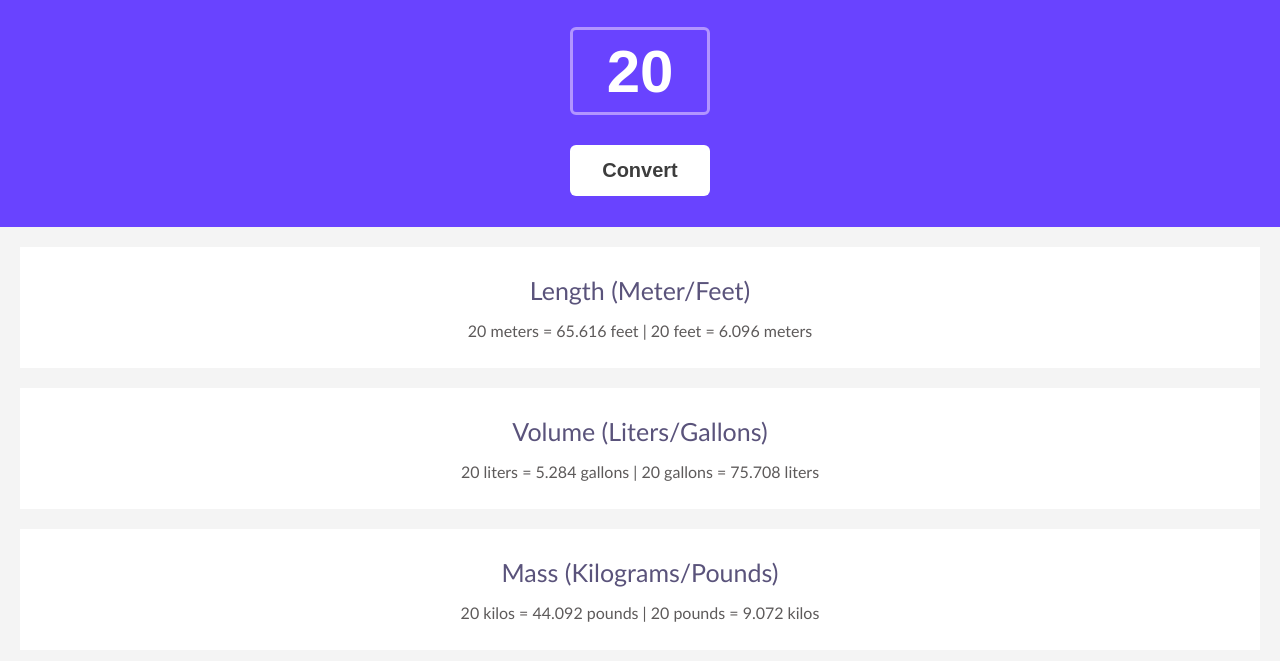
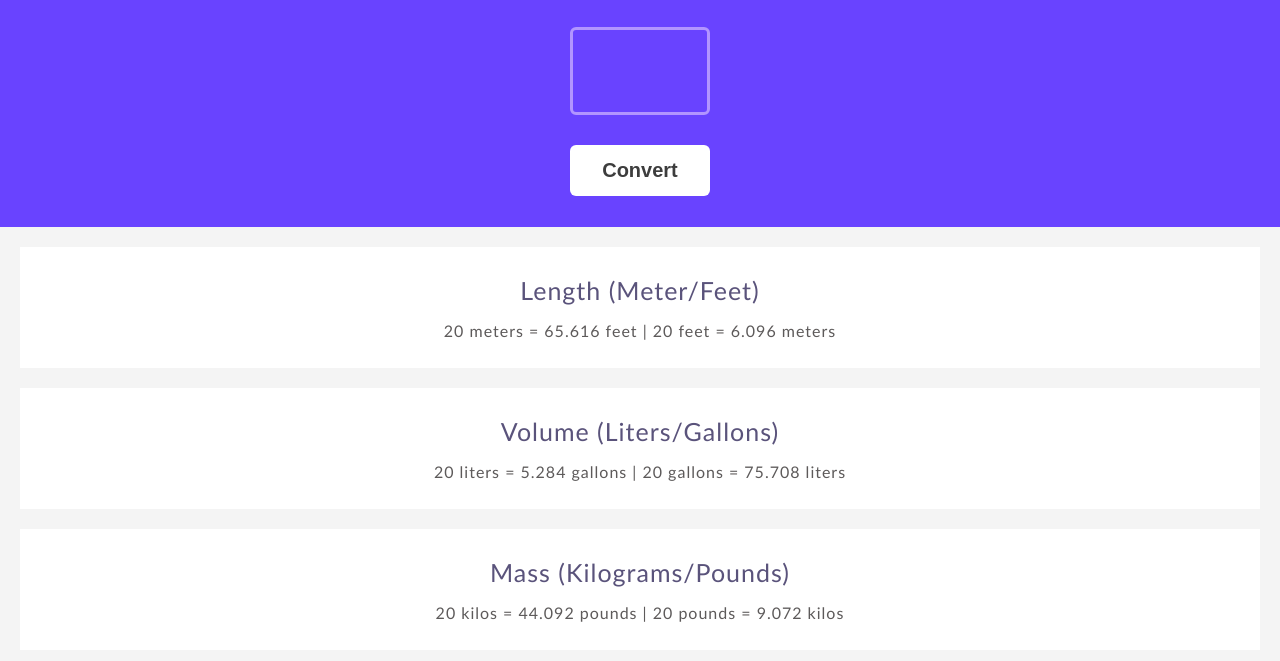
Before and after one commit to andreipapp/UnitConverter, a plain HTML site: page index.html in a window 1280 px wide. Shown: the part 73-734 px from the top of the page. Drawn offline with Linux system fonts and the light colour scheme.

Commit message:
small changes

```diff
--- a/index.css
+++ b/index.css
@@ -49,6 +49,7 @@ button {
 p,
 h3 {
   margin: 8px;
+  letter-spacing: 1px;
 }
 h3 {
   color: #5a537b;
--- a/index.html
+++ b/index.html
@@ -7,21 +7,24 @@
     <div class="header">
       <h1>Metric/Imperial Unit Conversion</h1>
       <div class="form">
-        <input type="text" placeholder="20" /> <button>Convert</button>
+        <input type="text" id="input" />
+        <button id="btn">Convert</button>
       </div>
     </div>
     <div class="main-section">
-      <div class="container" id="length">
+      <div class="container">
         <h3>Length (Meter/Feet)</h3>
-        <p>20 meters = 65.616 feet | 20 feet = 6.096 meters</p>
+        <p id="length">20 meters = 65.616 feet | 20 feet = 6.096 meters</p>
       </div>
-      <div class="container" id="volume">
+      <div class="container">
         <h3>Volume (Liters/Gallons)</h3>
-        <p>20 liters = 5.284 gallons | 20 gallons = 75.708 liters</p>
+        <p id="volume">
+          20 liters = 5.284 gallons | 20 gallons = 75.708 liters
+        </p>
       </div>
-      <div class="container" id="mass">
+      <div class="container">
         <h3>Mass (Kilograms/Pounds)</h3>
-        <p>20 kilos = 44.092 pounds | 20 pounds = 9.072 kilos</p>
+        <p id="mass">20 kilos = 44.092 pounds | 20 pounds = 9.072 kilos</p>
       </div>
     </div>
     <script src="index.js"></script>
```
